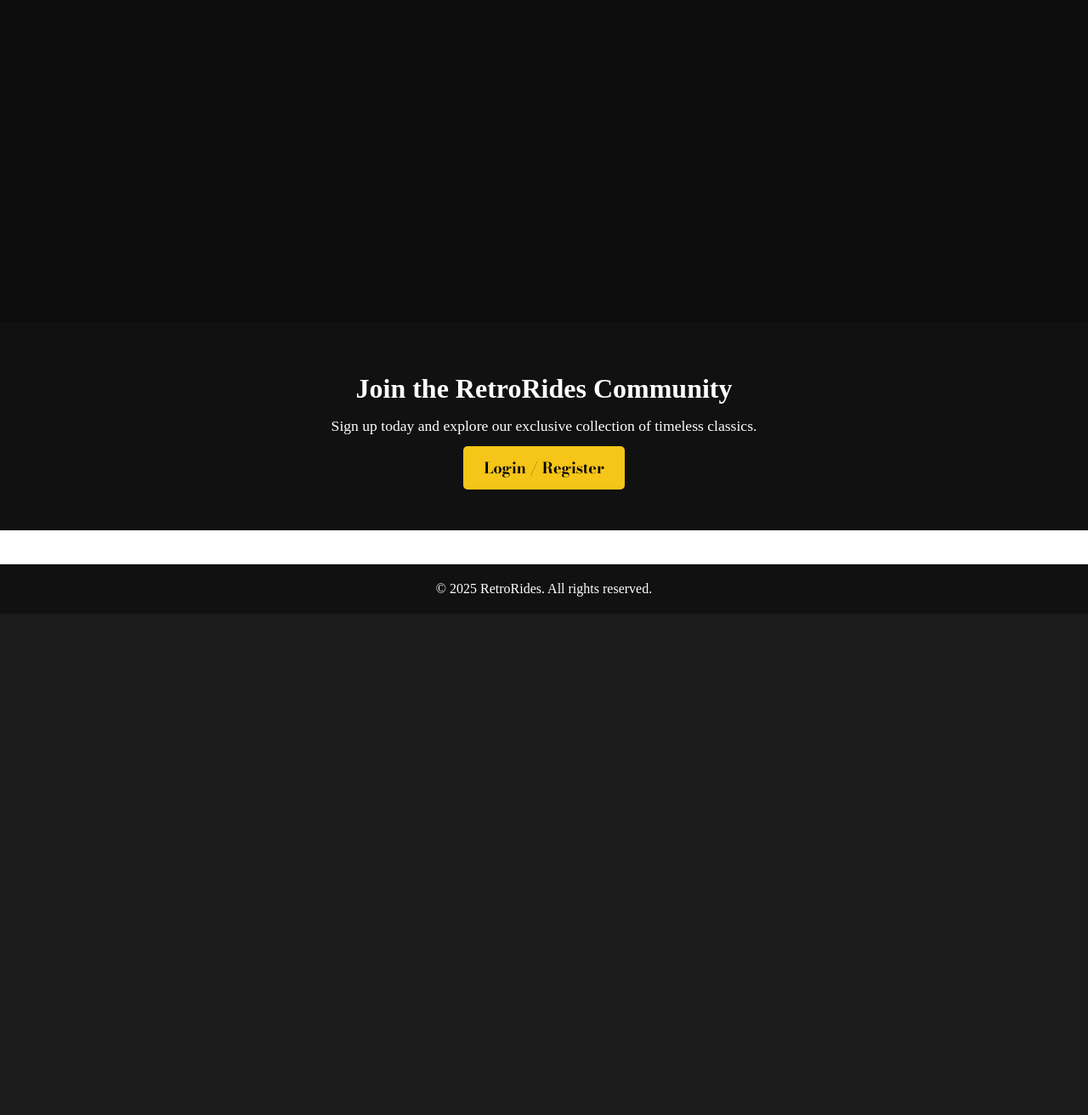
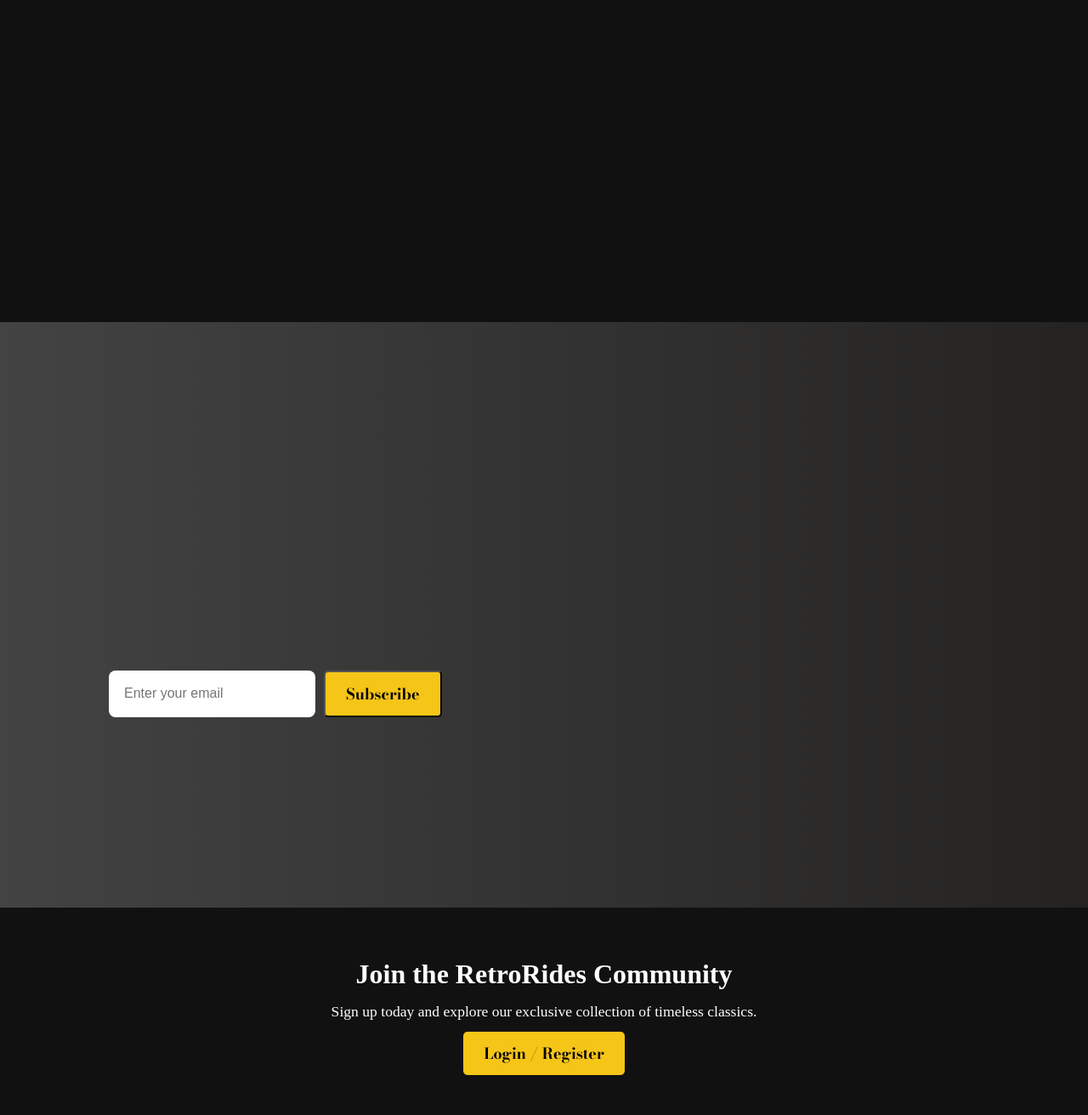
Before and after one commit to LT-Ripjaws/Web-Tech-Summer, a PHP site: page / in a window 1280 px wide; the page is wider, and only the part inside the window is pictured. Shown: the part 4409-5721 px from the top of that part at 85% size. Before the commit the page ends 5111 px from the top of that part, so only its background shows below. Run offline with PHP 8.4, Linux system fonts and the light colour scheme.

Commit message:
added the newsletter and fixed some anims

```diff
--- a/project/assets/index.css
+++ b/project/assets/index.css
@@ -289,7 +289,7 @@
     opacity: 0;
     transform: translateX(-80px);
     filter: blur(4px);
-    animation: slideInLeft 1s ease-out forwards;
+    animation: slideInLeftSection 1s ease-out forwards;
     animation-timeline: view();
     animation-range: entry 0% cover 40%;
 }
@@ -303,12 +303,12 @@
     opacity: 0;
     transform: translateX(80px);
     filter: blur(4px);
-    animation: slideInRight 1s ease-out forwards;
+    animation: slideInRightSection 1s ease-out forwards;
     animation-timeline: view();
     animation-range: entry 0% cover 40%;
 }
 
-@keyframes slideInLeft {
+@keyframes slideInLeftSection {
     to {
         opacity: 1;
         transform: translateX(0);
@@ -316,7 +316,7 @@
     }
 }
 
-@keyframes slideInRight {
+@keyframes slideInRightSection {
     to {
         opacity: 1;
         transform: translateX(0);
@@ -559,7 +559,7 @@
 
 /* ---------- Brands Section ---------- */
 .brands {
-    background: #0e0d0d;
+    background: #111;
     padding: 60px 20px;
     text-align: center;
     position: relative;
@@ -646,6 +646,82 @@
 
 
 
+
+/* ---------- Newsletter Section ---------- */
+.newsletter {
+  background: linear-gradient(to right, #444343, #242322);
+  color: #e6dccd;
+  padding: 80px 10%;
+  display: flex;
+  align-items: center;
+  justify-content: space-between;
+  gap: 60px;
+
+
+  view-timeline-name: --newsletter;
+  view-timeline-axis: block;
+}
+
+.newsletter-content {
+  flex: 1;
+  max-width: 500px;
+}
+
+.newsletter-content h2 {
+  font-size: 2.5rem;
+  margin-bottom: 20px;
+}
+
+.newsletter-content p {
+  font-size: 1.1rem;
+  margin-bottom: 30px;
+  color: #bbb;
+}
+
+.newsletter-form {
+  display: flex;
+  gap: 10px;
+}
+
+.newsletter-form input {
+  flex: 1;
+  padding: 14px 18px;
+  border-radius: 8px;
+  border: none;
+  outline: none;
+  font-size: 1rem;
+}
+
+
+.newsletter-image {
+  flex: 1;
+  text-align: right;
+}
+
+.newsletter-image img {
+  width: 700px;
+  height:auto;
+  opacity: 0;
+  transform: translateX(100px);
+
+  animation: slideInRight 1s ease-out forwards;
+  animation-timeline: --newsletter;
+  animation-range: entry 0% cover 40%;
+}
+
+@keyframes slideInRight {
+  from {
+    opacity: 0;
+    transform: translateX(100px);
+  }
+  to {
+    opacity: 1;
+    transform: translateX(0);
+  }
+}
+
+
+
 /* ---------- Call To Action ---------- */
 .cta {
     background-color: #111;
--- a/project/index.php
+++ b/project/index.php
@@ -192,6 +192,27 @@
     </section>
 
 
+
+    <!-- Newsletter Section -->
+     <section class="newsletter">
+        <div class="newsletter-content">
+            <h2 class="autoShowText">Subscribe to Our Newsletter</h2>
+            <p class="autoShowText">
+                 Get the latest updates, exclusive offers, and news delivered straight to your inbox.
+            </p>
+            <form class="newsletter-form" action="#" method="post">
+                <input type="email" name="email" placeholder="Enter your email" required>
+                <button type="submit" class="btn-main">Subscribe</button>
+            </form>
+        </div>
+
+        <div class="newsletter-image">
+            <img src="assets/images/car-newsletter.png" alt="Car Image">
+        </div>
+     </section>
+
+
+
     <!-- Call to Action -->
     <section class="cta">
         <h2>Join the RetroRides Community</h2>
```
Also changed, not shown: 1 other file.
